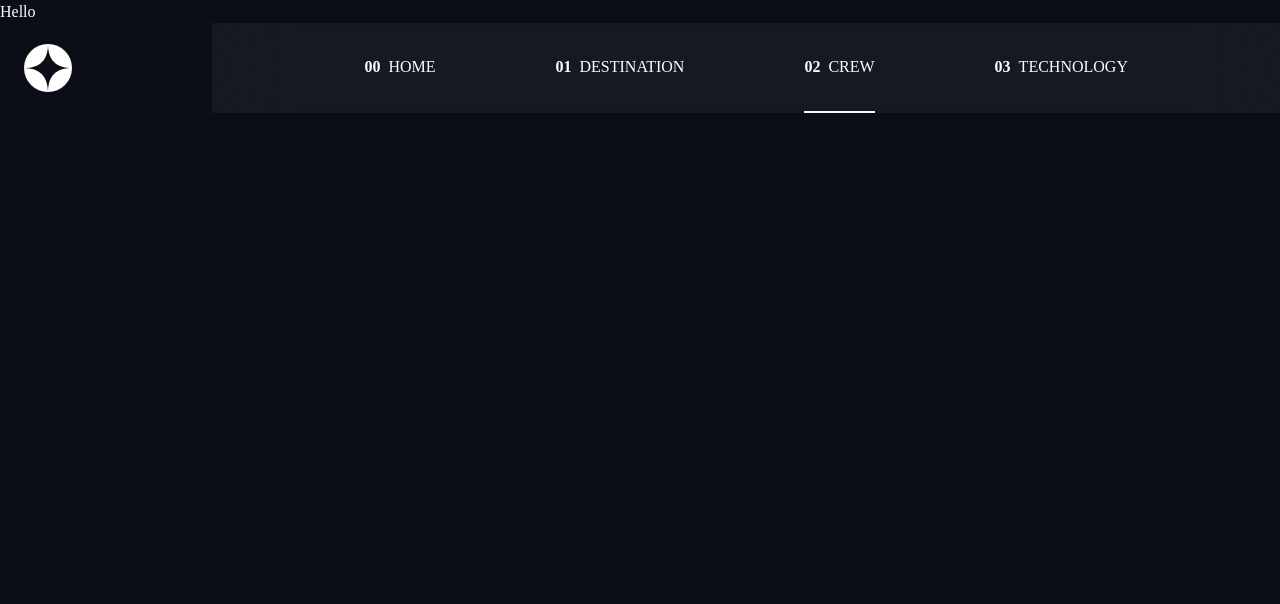
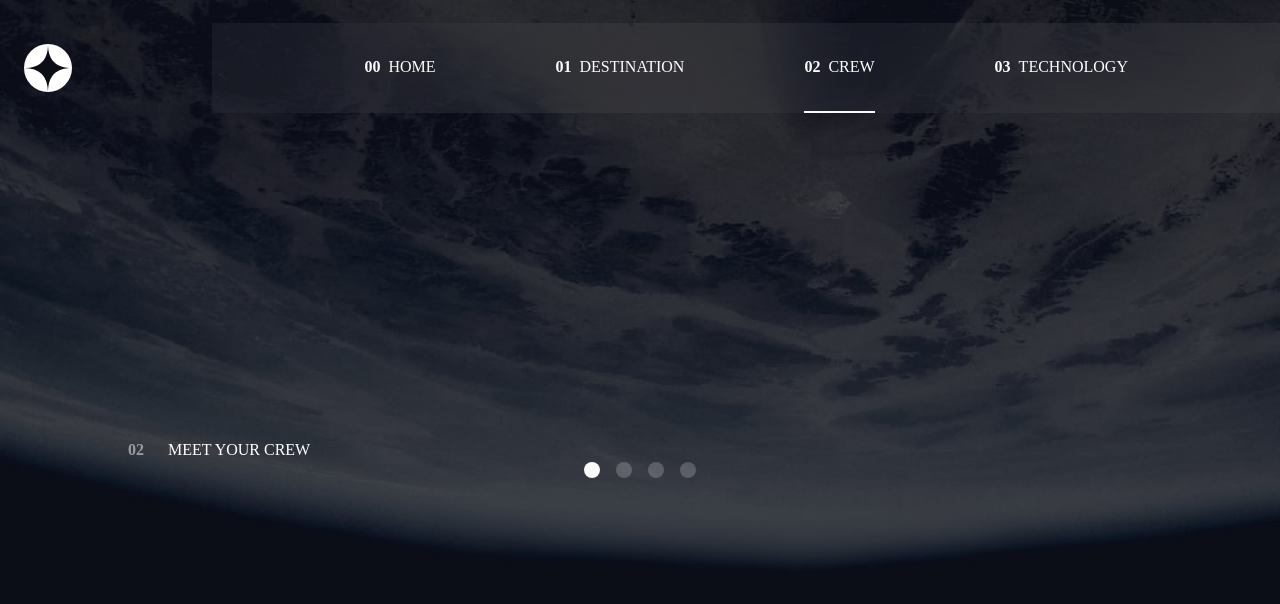
Before and after one commit to LucasDaSilva96/FrontEnd-Mentor---Projects, a Vue app in the folder Space-tourism-multi-page-website/: page /crew in a window 1280 px wide. Shown: the top 604 px of the page. Built offline with nearby package versions, Linux system fonts and the light colour scheme; a web font is replaced by a local one.

Commit message:
Start creating the crew-page

```diff
--- /dev/null
+++ b/Space-tourism-multi-page-website/src/components/CrewNav.vue
@@ -0,0 +1,16 @@
+<script setup lang="ts">
+import { useCrewNav } from '@/stores/crewNav';
+import data from "@/data/data.json"
+import type { Crew } from '@/types/crew';
+const crewData = data.crew as Crew[]
+const crewStore = useCrewNav()
+
+</script>
+
+<template>
+  <nav class="flex items-center gap-200">
+    <button v-for="(crew, i) in crewData" @click="crewStore.setCrewIndex(i)" :key="i"
+      class="w-150 h-150 md:w-200 md:h-200 bg-white/20 rounded-full transition-colors will-change-auto hover:bg-white/50"
+      :class="{ activeCrew: i === crewStore.crewIndex }"></button>
+  </nav>
+</template>
--- a/Space-tourism-multi-page-website/src/components/DestinationHeader.vue
+++ b/Space-tourism-multi-page-website/src/components/DestinationHeader.vue
@@ -7,7 +7,7 @@ const props = defineProps<{
 <template>
   <div class="flex flex-col gap-100 lg:h-full lg:justify-around items-center lg:items-start w-full">
     <h2 class="flex items-center gap-300 text-preset8 md:self-start">
-      <span class="text-white/50">01</span>
+      <span class="text-white/50 font-bold">01</span>
       <span>PICK YOUR DESTINATION</span>
     </h2>
     <div class="max-w-[150px] md:max-w-[200px] lg:max-w-[400px] ">
--- a/Space-tourism-multi-page-website/src/components/HeaderNav.vue
+++ b/Space-tourism-multi-page-website/src/components/HeaderNav.vue
@@ -1,11 +1,15 @@
 <script lang="ts" setup>
+import { useNavToggle } from '@/stores/toggleNav';
 import MobileNav from './MobileNav.vue'
+const navStore = useNavToggle()
 </script>
 
 <template>
   <div class="absolute top-0 left-0 w-full">
     <header class="flex justify-between items-center h-1000 lg:h-[136px] pl-300 relative">
-      <img src="/shared/logo.svg" class="w-500 md:w-600" />
+      <RouterLink to="/" @click="navStore.closeNav">
+        <img src="/shared/logo.svg" class="w-500 md:w-600" />
+      </RouterLink>
       <!-- Desktop navigation -->
       <nav class="hidden md:flex justify-evenly text-preset8 uppercase h-[90px] w-[85%] glassBg px-400">
         <RouterLink to="/"
--- /dev/null
+++ b/Space-tourism-multi-page-website/src/stores/crewNav.ts
@@ -0,0 +1,15 @@
+import { defineStore } from 'pinia'
+import { computed, ref } from 'vue'
+
+export const useCrewNav = defineStore('crewNav', () => {
+  const crewIndex = ref(0)
+
+  const setCrewIndex = (index: number) => {
+    crewIndex.value = index
+  }
+
+  return {
+    crewIndex: computed(() => crewIndex.value),
+    setCrewIndex
+  }
+})
--- a/Space-tourism-multi-page-website/src/stores/toggleNav.ts
+++ b/Space-tourism-multi-page-website/src/stores/toggleNav.ts
@@ -7,8 +7,13 @@ export const useNavToggle = defineStore('navToggle', () => {
     isNavOpen.value = !isNavOpen.value
   }
 
+  const closeNav = () => {
+    isNavOpen.value = false
+  }
+
   return {
     isNavOpen: computed(() => isNavOpen.value),
-    toggleNav
+    toggleNav,
+    closeNav
   }
 })
--- a/Space-tourism-multi-page-website/src/style.css
+++ b/Space-tourism-multi-page-website/src/style.css
@@ -43,6 +43,10 @@
     border-color: #f9f9f9;
     color: #f9f9f9;
   }
+
+  .activeCrew {
+    background-color: #f9f9f9;
+  }
 }
 
 @keyframes slideIn {
--- /dev/null
+++ b/Space-tourism-multi-page-website/src/types/crew.ts
@@ -0,0 +1,9 @@
+export interface Crew {
+  name: string
+  images: {
+    png: string
+    webp: string
+  }
+  role: string
+  bio: string
+}
--- a/Space-tourism-multi-page-website/src/views/Crew.vue
+++ b/Space-tourism-multi-page-website/src/views/Crew.vue
@@ -1,3 +1,26 @@
+<script setup lang="ts">
+import CrewNav from '@/components/CrewNav.vue';
+import data from "@/data/data.json"
+import { useCrewNav } from '@/stores/crewNav';
+import type { Crew } from '@/types/crew';
+import { computed } from 'vue';
+const crewData = data.crew as Crew[]
+const crewStore = useCrewNav()
+const currentData = computed(() => crewData[crewStore.crewIndex])
+</script>
+
+
 <template>
-  <h1>Hello</h1>
+  <section class="bg-crewMobile sm:bg-crewTablet lg:bg-crewDesktop w-full h-full centerBg">
+    <div class="wrapper container flex flex-col items-center justify-center h-full">
+
+      <h2 class="flex items-center gap-300 text-preset8 md:self-start">
+        <span class="text-white/50 font-bold">02</span>
+        <span>MEET YOUR CREW</span>
+      </h2>
+
+      <CrewNav />
+    </div>
+
+  </section>
 </template>
--- a/Space-tourism-multi-page-website/src/views/Home.vue
+++ b/Space-tourism-multi-page-website/src/views/Home.vue
@@ -17,13 +17,26 @@
         </p>
       </div>
 
-      <div
-        class="w-[144px] h-[144px]  md:w-[200px] md:h-[200px] lg:w-[275px] lg:h-[275px] bg-white rounded-full flex items-center justify-center shadow-sm shadow-white">
-        <RouterLink to="/destination"
-          class="text-darkBlue text-preset6 md:text-preset4 uppercase hover:scale-105 transition-transform will-change-transform active:scale-100 ">
-          Explore
-        </RouterLink>
+      <div class="group">
+
+        <div
+          class="bg-transparent p-500 lg:p-800 rounded-full transition-colors will-change-auto group-hover:bg-white/10 duration-300">
+
+          <RouterLink to="/destination" class="">
+            <div
+              class="w-[144px] h-[144px]  md:w-[200px] md:h-[200px] lg:w-[275px] lg:h-[275px] bg-white rounded-full flex items-center justify-center  ">
+
+              <p class="text-darkBlue text-preset6 md:text-preset4 uppercase transition-transform
+            will-change-transform group-hover:scale-105">
+                Explore
+              </p>
+            </div>
+          </RouterLink>
+
+        </div>
+
       </div>
+
     </div>
   </section>
 </template>
--- a/Space-tourism-multi-page-website/tailwind.config.js
+++ b/Space-tourism-multi-page-website/tailwind.config.js
@@ -51,7 +51,10 @@ export default {
         homeMobile: "url('/home/background-home-mobile.jpg')",
         destinationDesktop: "url('/destination/background-destination-desktop.jpg')",
         destinationTablet: "url('/destination/background-destination-tablet.jpg')",
-        destinationMobile: "url('/destination/background-destination-mobile.jpg')"
+        destinationMobile: "url('/destination/background-destination-mobile.jpg')",
+        crewDesktop: "url('/crew/background-crew-desktop.jpg')",
+        crewTablet: "url('/crew/background-crew-tablet.jpg')",
+        crewMobile: "url('/crew/background-crew-mobile.jpg')"
       }
     }
   },
```
